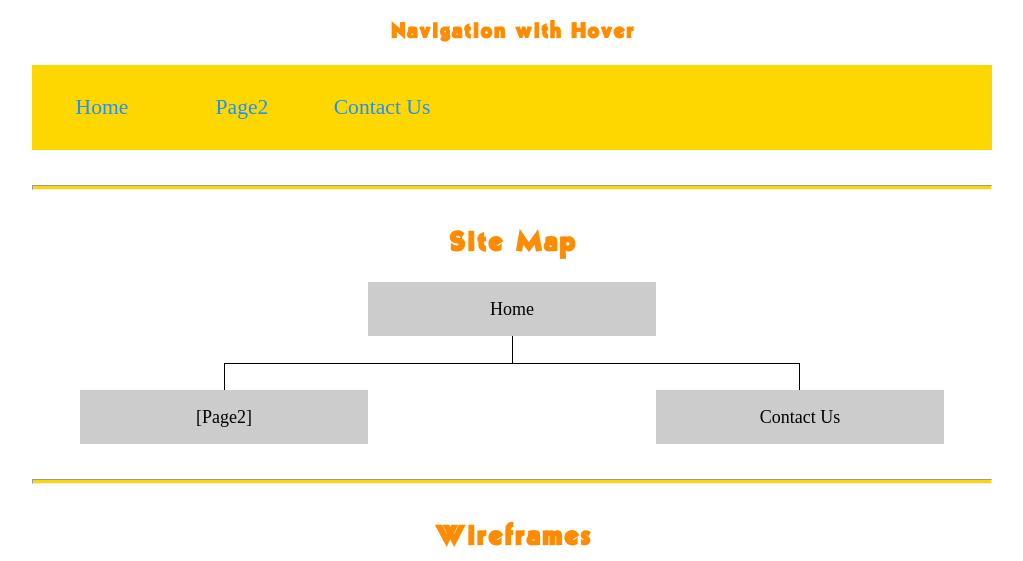
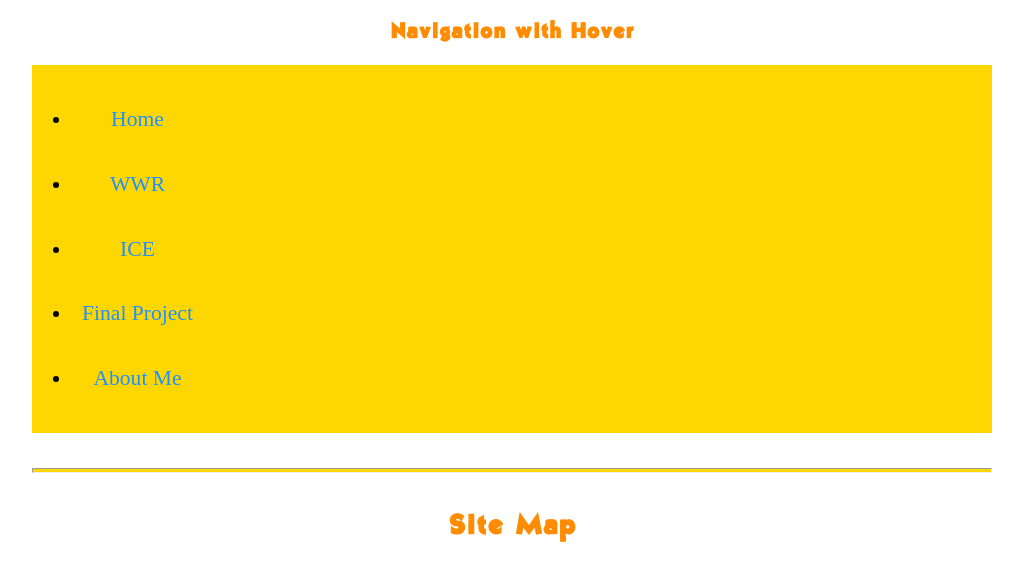
Before and after one commit to MelonKing11/wdd130, a plain HTML site: page wwr/site-plan-rafting.html in a window 1280 px wide. Shown: the part 2031-2592 px from the top of the page, without its empty margins (128-1151 px from the left). Drawn offline with Linux system fonts and the light colour scheme; a web font is replaced by a local one.

Commit message:
Update site-plan-rafting.html

```diff
--- a/wwr/site-plan-rafting.html
+++ b/wwr/site-plan-rafting.html
@@ -85,9 +85,13 @@
     <h3>Navigation with Hover</h3>
     <!-- Think about how you want your navigation bar to look. In the site-plan.css file change the colors to your colors to get the look you desire. -->
     <nav>
-      <a href="../index.html">Home</a>
-      <a href="#">Page2</a>
-      <a href="#">Contact Us</a>
+      <ul>
+                <li><a href="index.html">Home</a></li>
+                <li><a href="wwr/site-plan-rafting.html">WWR</a></li>
+                <li><a href="index.html#ice">ICE</a></li>
+                <li><a href="final-project.html">Final Project</a></li>
+                <li><a href="index.html#about">About Me</a></li>
+            </ul>
     </nav>
     <hr>
     <h2>Site Map</h2>
```
